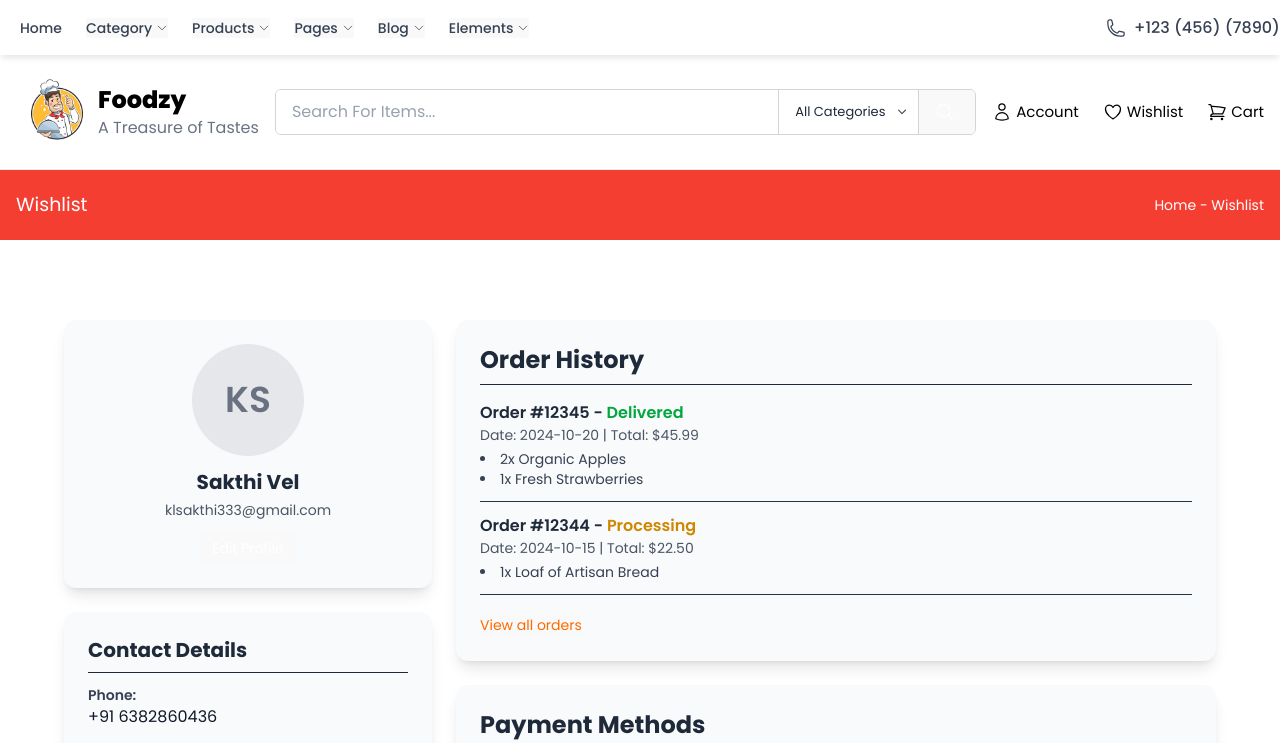
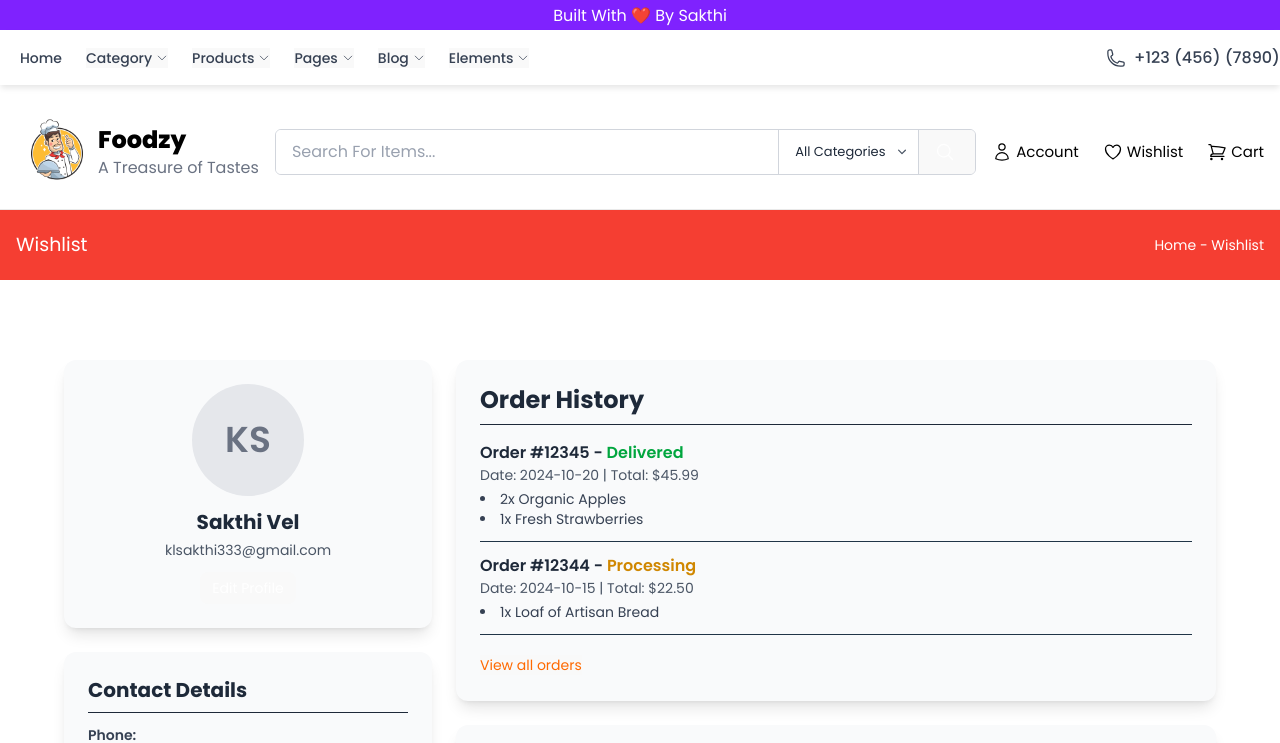
Before and after one commit to K-Sakthi-Vel/Foodzy, a React (Vite) app: page /account in a window 1280 px wide. Shown: the top 743 px of the page. Built offline with nearby package versions, Linux system fonts and the light colour scheme.

Commit message:
top strip added

```diff
--- a/src/components/Layout.tsx
+++ b/src/components/Layout.tsx
@@ -8,6 +8,9 @@ type Props = { children: React.ReactNode };
 export default function Layout({ children }: Props) {
   return (
     <div className=" flex flex-col">
+      <div className="w-full bg-violet-600 text-white text-center py-1 fixed top-0 left-0 right-0 z-50">
+        Built With ❤️ By Sakthi
+      </div>
       <Navbar />
       <TopHeader />
       <main>{children}</main>
--- a/src/components/ui/Navbar.tsx
+++ b/src/components/ui/Navbar.tsx
@@ -13,7 +13,7 @@ export default function Navbar() {
   return (
     <header
       className="bg-white h-[55px] w-full flex items-center justify-center
-             shadow-[0_4px_6px_-1px_rgba(0,0,0,0.1)] sticky top-0 z-[899]" // Increased z-index to ensure menu is on top
+             shadow-[0_4px_6px_-1px_rgba(0,0,0,0.1)] sticky top-[30px] z-[899]" // Increased z-index to ensure menu is on top
     >
       <div className="container w-full md:max-w-7xl mx-auto flex items-center justify-between h-full px-4 md:px-0">
         {/* Hamburger Menu Icon */}
--- a/src/components/ui/TopHeader.tsx
+++ b/src/components/ui/TopHeader.tsx
@@ -91,7 +91,7 @@ export default function TopHeader() {
   };
 
   return (
-    <div className="bg-white h-auto py-4 w-full flex items-center justify-center header-bottom-border px-4">
+    <div className="bg-white h-auto py-4 mt-10 w-full flex items-center justify-center header-bottom-border px-4">
       <div className="container w-full md:max-w-7xl mx-auto flex flex-wrap items-center justify-between">
         {/* Top row for Logo and Icons on mobile, full flex-row on md+ */}
         <div className="flex items-center justify-between w-full md:w-auto md:flex-grow-0">
```
